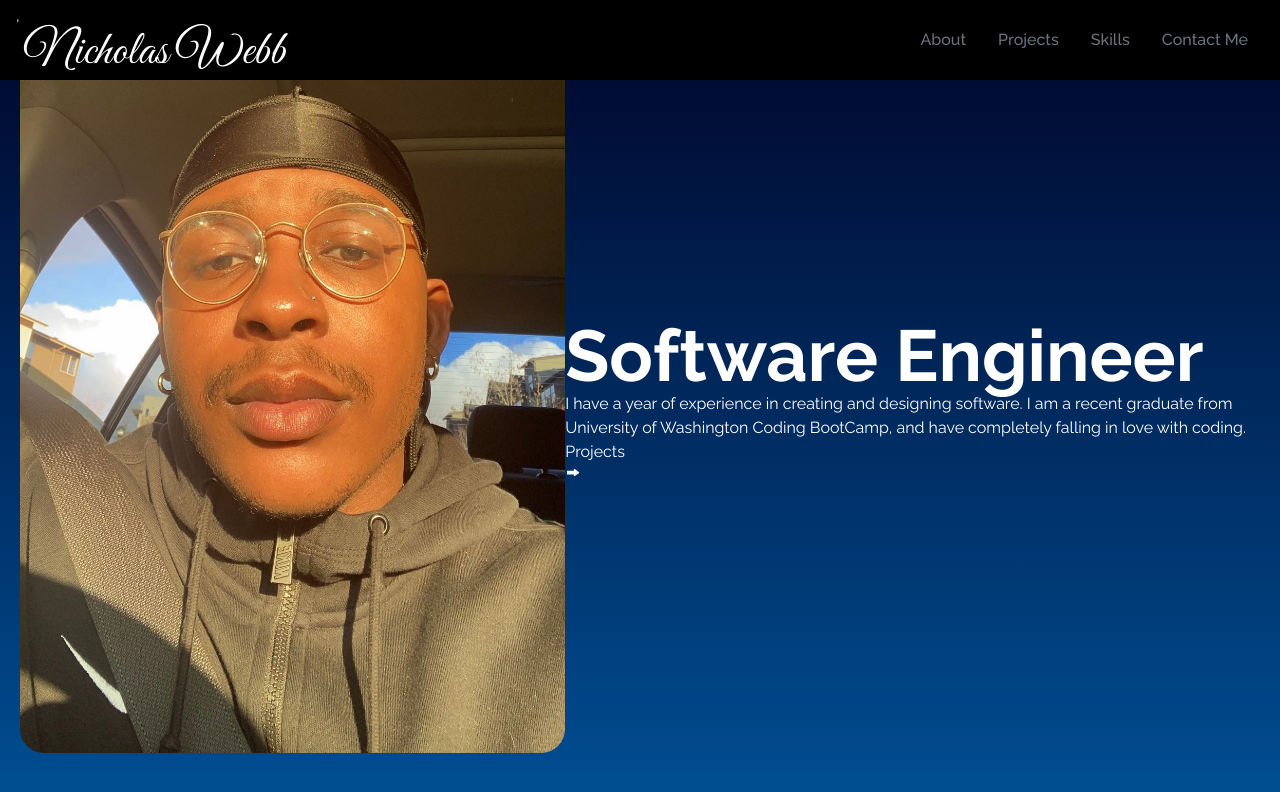
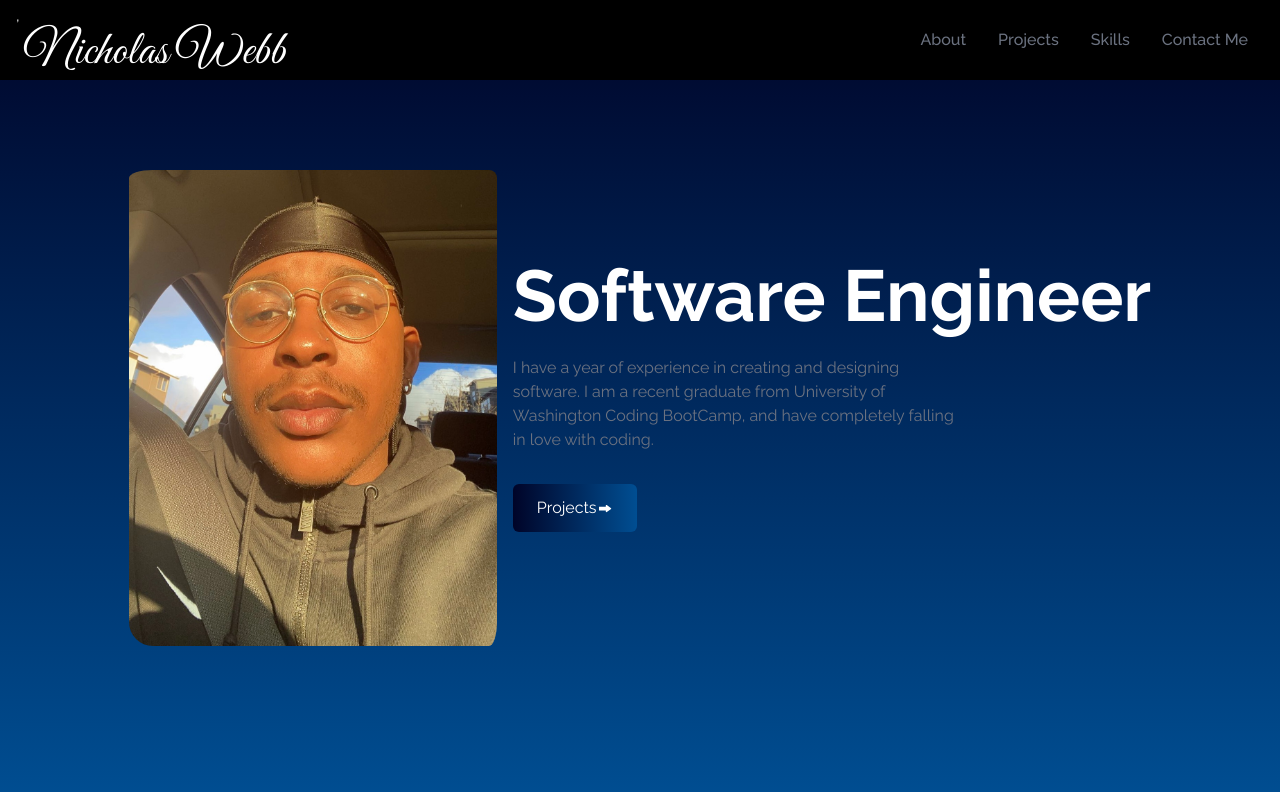
Before and after one commit to Kingnick253/Portolio-rework, a React (Create React App) app: page / in a window 1280 px wide. Shown: the top 792 px of the page. Built offline with nearby package versions, Linux system fonts and the light colour scheme.

Commit message:
Fixed padding for p tag and title along with padding for profile picture. Started customizing project button

```diff
--- a/src/pages/About.js
+++ b/src/pages/About.js
@@ -6,14 +6,14 @@ const About = () => {
     <div name="About" className="h-screen w-full bg-gradient-to-b from-FrostOne to-FrostTwo text-white">
         <div className='max-w-sceen-lg mx-auto flex flex-col items-center justify-center h-full px-5 md:flex-row'>
             <div  className='flex flex-col justify-center h-full'>
-                <img src={ProfilePic} alt="Profile picture of myself with the sun hitting my skin" className= " h-auto w-2/3 mx-auto md:w-full rounded-3xl"/>
+                <img src={ProfilePic} alt="Profile picture of myself with the sun hitting my skin" className= "  h-auto w-96 mx-auto pr-4 pt-4 rounded-3xl md:min-h"/>
             </div>
             <div>
                 <h2 className='text-4xl sm:text-7xl font-bold'>Software Engineer </h2>
-                <p>I have a year of experience in creating and designing software. I am a recent graduate from University of Washington Coding BootCamp, and have completely falling in love with coding.</p>
+                <p className= " text-gray-500  py-6 max-w-md">I have a year of experience in creating and designing software. I am a recent graduate from University of Washington Coding BootCamp, and have completely falling in love with coding.</p>
 
                 <div>
-                    <button>
+                    <button className="text-white w-fit px-6 py-3 my-2 flex items-center rounded-md bg-gradient-to-r ">
                         Projects
                         <span>
                             <BsForwardFill />
```
